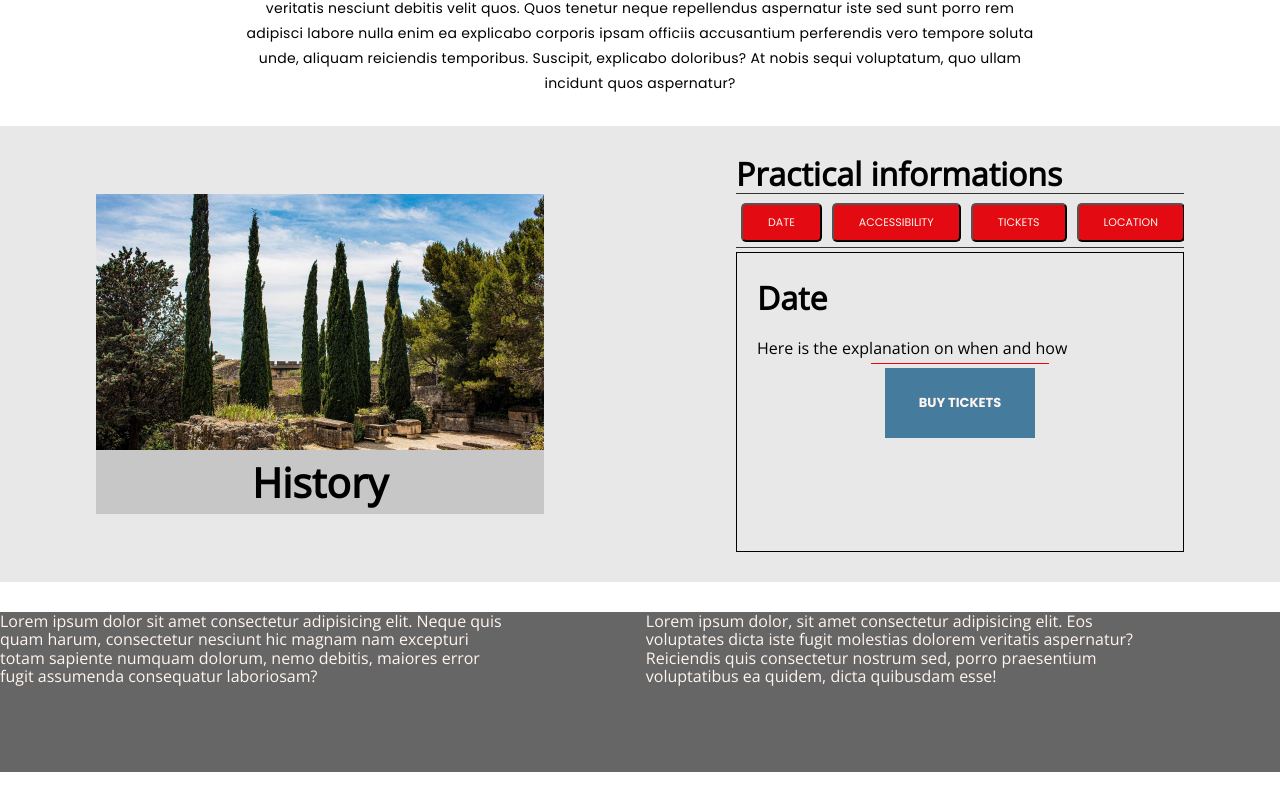
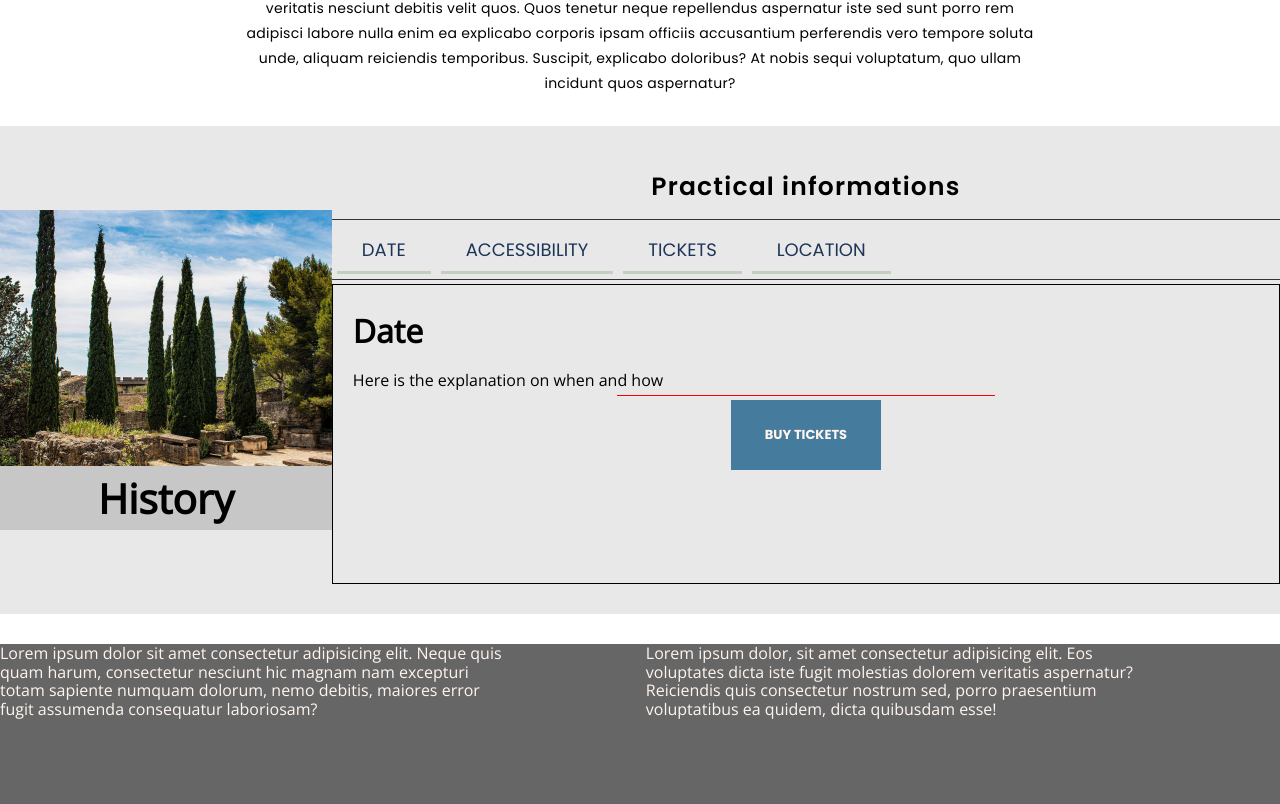
Before and after one commit to AndreaPrati98/Polimi--Hypermedia---project, a Nuxt app: page /festival in a window 1280 px wide. Shown: the part 1032-1836 px from the top of the page. Before the commit the page ends 1804 px from the top, so only its background shows below. Built offline with nearby package versions, Linux system fonts and the light colour scheme; a web font is replaced by a local one.

Commit message:
copied the TabBox's style into MultipleShortOverviewContainer, so that the work both works are used. TO BE DONE the selection between one of the two

```diff
--- a/components/information-components/MultipleShortOverviewContainer.vue
+++ b/components/information-components/MultipleShortOverviewContainer.vue
@@ -61,15 +61,18 @@ export default {
 
 <style scoped>
     .section {
-        width: 35%;
+        width: 100%;
         height: 100%;
         margin: 30px 0;
     }
 
-
-
     .title h1 {
-        margin: 0;
+        font-size: 25px;
+        font-family: "Poppins";
+        font-weight: 600;
+        /* margin-bottom: 10px; */
+        text-align: center;
+        letter-spacing: 1.2px;
     }
     .separator {
         border-top: 1px solid #333;
@@ -94,9 +97,11 @@ export default {
         width: 100%;
     }
     .content li{
+        all: unset;
         margin: 5px 5px;
         display: inline-block;
-        font-weight: bold;
+
+
     }
 
     .indices-container {
@@ -124,18 +129,21 @@ export default {
     /* Button style */
 
     .button {
+        all: unset;
         display: inline-block;
         font-family: 'Poppins', sans-serif;
-        font-size: 11px;
+        font-size: 18px;
         text-decoration: none;
         text-transform: uppercase;
-        color: var(--text-color-light);
         padding: 11px 25px;
-        background-color: var(--palette-red);
+        color: var(--palette-blue);
+        border-bottom: 3px solid var(--palette-green-dark);
+
         transition: box-shadow .3s ease-out,
+                    transform .3s ease-out,
                     opacity .5s ease;
 
-        border-radius: 5px;
+
     }
 
     .text-container {
@@ -146,7 +154,8 @@ export default {
     }
 
     .button:hover {
-        box-shadow: 4px 4px 2px #454545;
+        box-shadow: 4px 4px 10px var(--palette-green-dark,#454545);
+        transform: translate3d(-1.7px, -1.7px, 2px);
     }
 
     .button:active {
```
